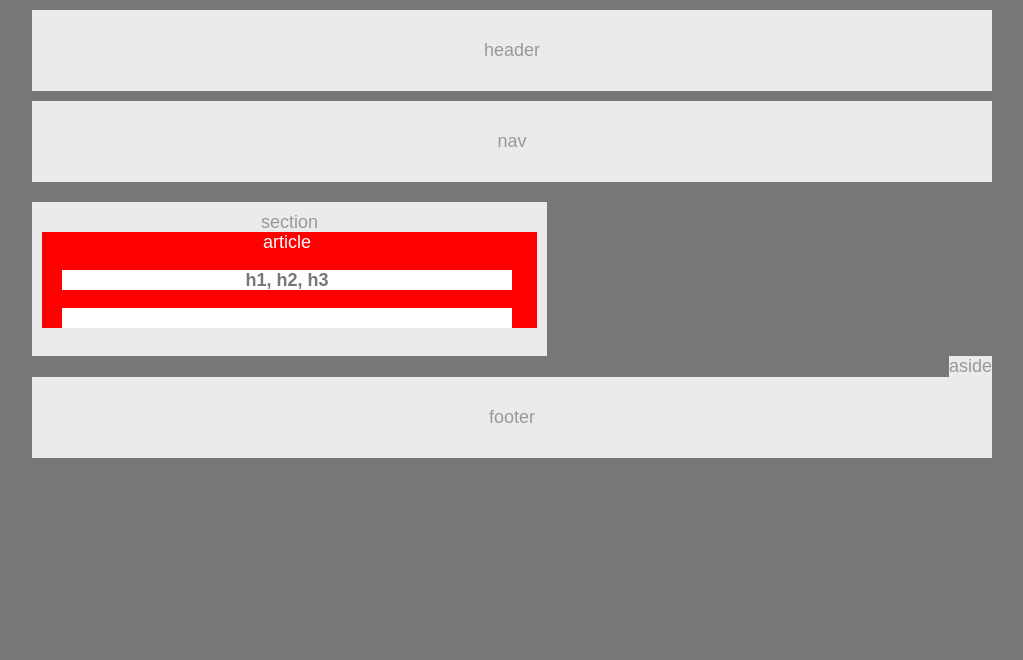
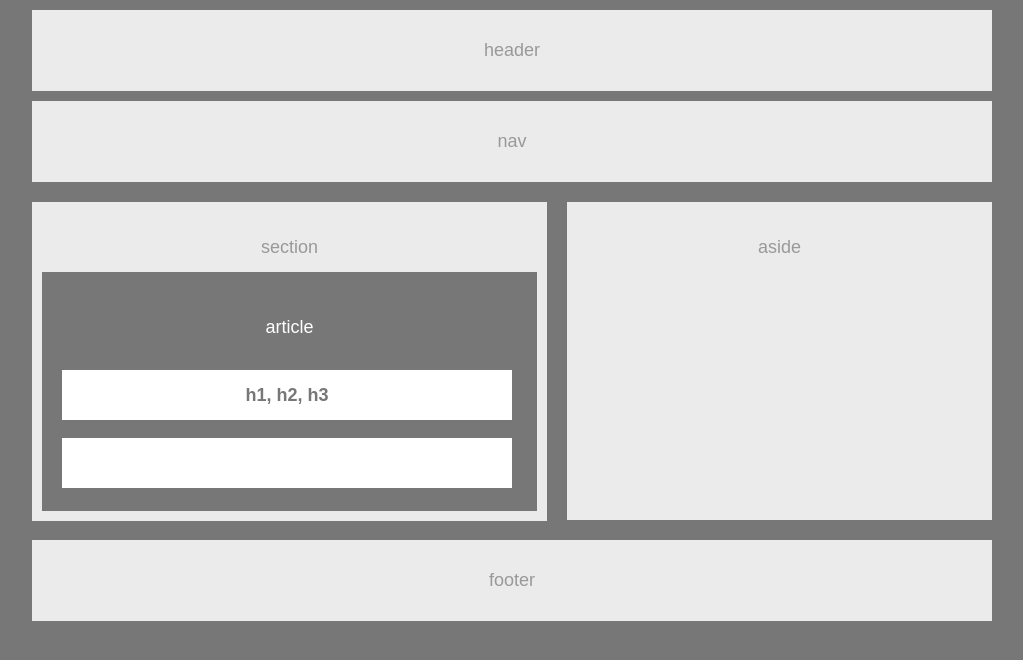
Before and after one commit to kcponline/HW-Wireframe, a plain HTML site: page index.html in a window 1280 px wide. Shown: the whole page, without its empty margins (128-1151 px from the left). Drawn offline with Linux system fonts and the light colour scheme.

Commit message:
commit 04 - 95% solved except line height or positioning

```diff
--- a/style.css
+++ b/style.css
@@ -42,20 +42,20 @@ nav {
 
 section {
 	width: 495px;
-	line-height: 20px;
+	line-height: 50px;
 	margin-right: 20px;
-	padding: 10px;
-
+	padding: 20px 10px 10px 10px;
+	float: left;
 
 }
 
 article {
-	background: red;
+	background: #777;
+	padding: 30px 20px 5px 20px;
+
+	color: white;
 
 
-	color: white;
-	padding-left: 20px;
-	padding-right: 25px;
 
 
 
@@ -63,25 +63,24 @@ article {
 
 aside {
 	bottom: 20px;
-
-	float: right;
-
-
-
+	margin-bottom: 20px;
+	float: left;
+	width: 425px;
+	height: 298px;
+	line-height: 50px;
+	padding-top: 20px;
 }
-
 h1 {
 	background: white;
 	font-size: 18px;
 	color: #777;
-	position: relative;
-
+	margin-right: 5px;
 }
 
 p {
 	background: white;
 	font-size: 18px;
-
+	margin-right: 5px;
 
 
 }
```
